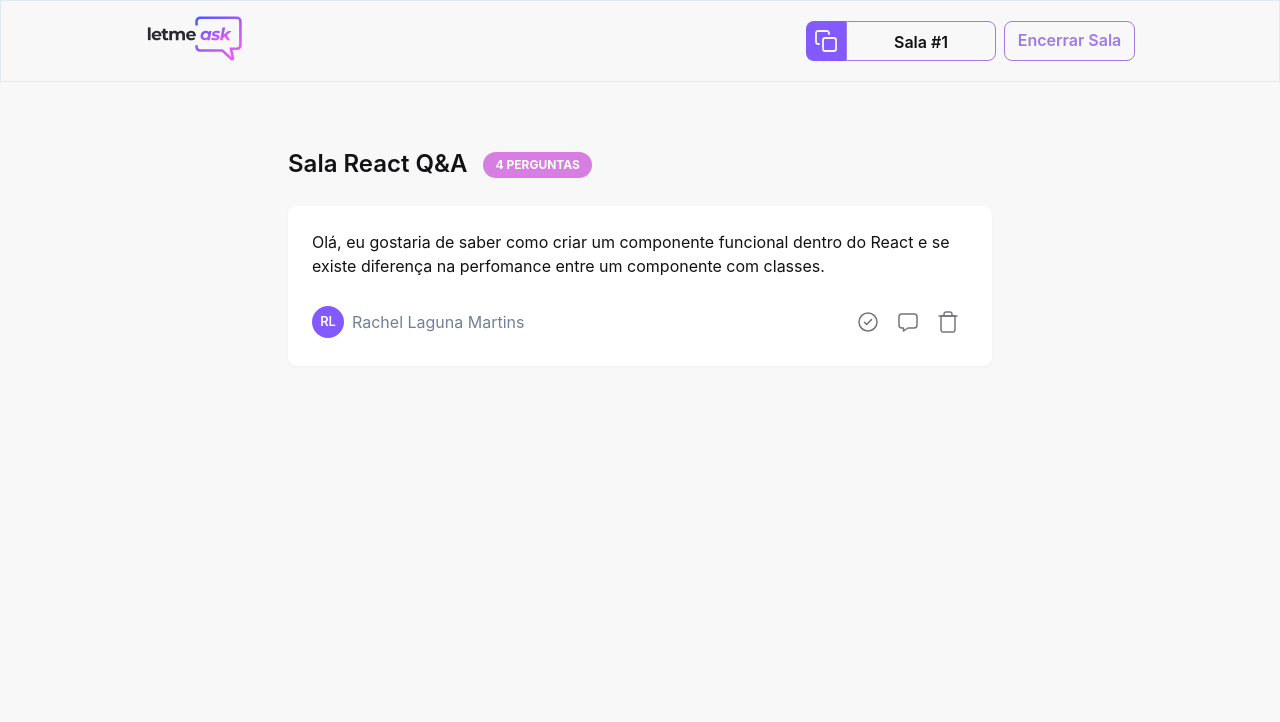
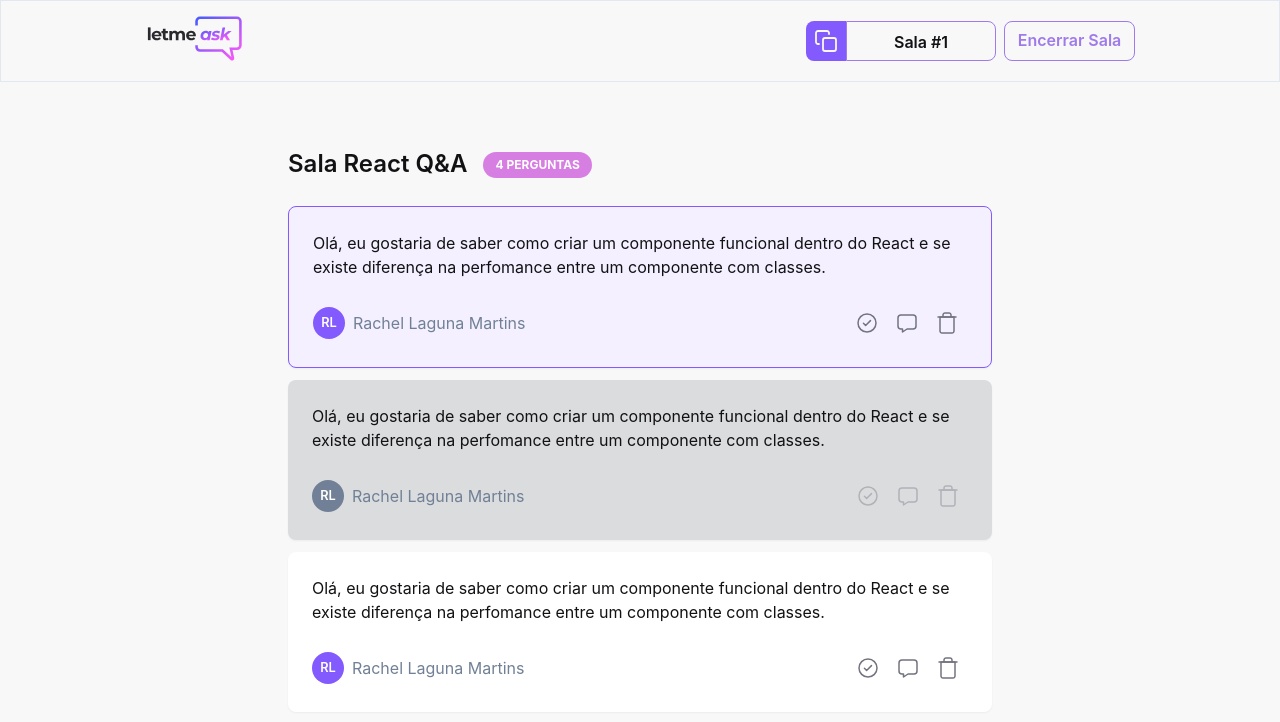
Before and after one commit to paulovictor11/letmeask-next, a Next.js app: page /room/1 in a window 1280 px wide. Shown: the top 722 px of the page. Built offline with nearby package versions, Linux system fonts and the light colour scheme.

Commit message:
Adicionando estados aos cartões de perguntas

```diff
--- a/pages/room/[id].tsx
+++ b/pages/room/[id].tsx
@@ -60,11 +60,29 @@ const Room: NextPage<RoomProps> = ({ id }) => {
                 {isEmpty ? (
                     <EmptyRoom />
                 ) : (
-                    <QuestionCard
-                        id="1"
-                        question="Olá, eu gostaria de saber como criar um componente funcional dentro do React e se existe diferença na perfomance entre um componente com classes."
-                        user="Rachel Laguna Martins"
-                    />
+                    <>
+                        <QuestionCard
+                            id="1"
+                            question="Olá, eu gostaria de saber como criar um componente funcional dentro do React e se existe diferença na perfomance entre um componente com classes."
+                            user="Rachel Laguna Martins"
+                            isAnswered={true}
+                            isChecked={false}
+                        />
+                        <QuestionCard
+                            id="1"
+                            question="Olá, eu gostaria de saber como criar um componente funcional dentro do React e se existe diferença na perfomance entre um componente com classes."
+                            user="Rachel Laguna Martins"
+                            isAnswered={false}
+                            isChecked={true}
+                        />
+                        <QuestionCard
+                            id="1"
+                            question="Olá, eu gostaria de saber como criar um componente funcional dentro do React e se existe diferença na perfomance entre um componente com classes."
+                            user="Rachel Laguna Martins"
+                            isAnswered={false}
+                            isChecked={false}
+                        />
+                    </>
                 )}
             </Box>
         </Box>
--- a/src/components/QuestionCard/index.tsx
+++ b/src/components/QuestionCard/index.tsx
@@ -5,24 +5,57 @@ type QuestionCardProps = {
     id: string;
     question: string;
     user: string;
-}
+    isAnswered: boolean;
+    isChecked: boolean;
+};
 
-const QuestionCard = ({id, question, user}: QuestionCardProps) => {
+type ActionButtonProps = {
+    label: string;
+    url: string;
+    onClick?: () => void;
+};
+
+const QuestionCard = ({
+    id,
+    question,
+    user,
+    isAnswered,
+    isChecked,
+}: QuestionCardProps) => {
+    const bgCard = isAnswered ? 'purple.50' : isChecked ? 'gray.400' : 'white';
+
+    const ActionButton = ({ label, url, onClick }: ActionButtonProps) => {
+        return (
+            <IconButton
+                aria-label={label}
+                variant="ghost"
+                icon={<CustomIcon url={url} />}
+                disabled={isChecked}
+                _hover={{
+                    backgroundColor: isAnswered ? 'purple.100' : 'gray.100',
+                }}
+                onClick={onClick}
+            />
+        );
+    };
+
     return (
         <Box
-            bg="white"
+            bg={bgCard}
             boxShadow={'sm'}
             rounded={'md'}
             overflow={'hidden'}
             padding="6"
-            marginY={3}>
+            marginY={3}
+            borderColor={isAnswered ? 'purple.500' : 'none'}
+            borderWidth={isAnswered ? '1px' : '0'}>
             <Text>{question}</Text>
             <Flex mt={6} justifyContent="space-between">
                 <Flex alignItems="center">
                     <Avatar
                         name={user}
                         size="sm"
-                        bg="purple.500"
+                        bg={isChecked ? 'gray.500' : 'purple.500'}
                         color="white"
                     />
                     <Text ml={2} color="gray.500">
@@ -31,20 +64,17 @@ const QuestionCard = ({id, question, user}: QuestionCardProps) => {
                 </Flex>
 
                 <Flex>
-                    <IconButton
-                        aria-label="check question"
-                        variant="ghost"
-                        icon={<CustomIcon url="/images/check.svg" />}
+                    <ActionButton
+                        label="Check question"
+                        url="/images/check.svg"
                     />
-                    <IconButton
-                        aria-label="check question"
-                        variant="ghost"
-                        icon={<CustomIcon url="/images/answer.svg" />}
+                    <ActionButton
+                        label="Answer question"
+                        url="/images/answer.svg"
                     />
-                    <IconButton
-                        aria-label="check question"
-                        variant="ghost"
-                        icon={<CustomIcon url="/images/delete.svg" />}
+                    <ActionButton
+                        label="Delete question"
+                        url="/images/delete.svg"
                     />
                 </Flex>
             </Flex>
--- a/src/libs/theme.ts
+++ b/src/libs/theme.ts
@@ -30,7 +30,7 @@ const theme = extendTheme({
     },
     colors: {
         purple: {
-            50: '#e559f9',
+            50: '#F4F0FF',
             500: '#835AFD',
             700: '#6F4BD8'
         },
@@ -41,6 +41,7 @@ const theme = extendTheme({
         gray: {
             50: '#F8F8F8',
             300: '#e1e1e6',
+            400: '#DBDCDD',
             600: '#29292e',
             700: '#202024',
             800: '#121214',
```
